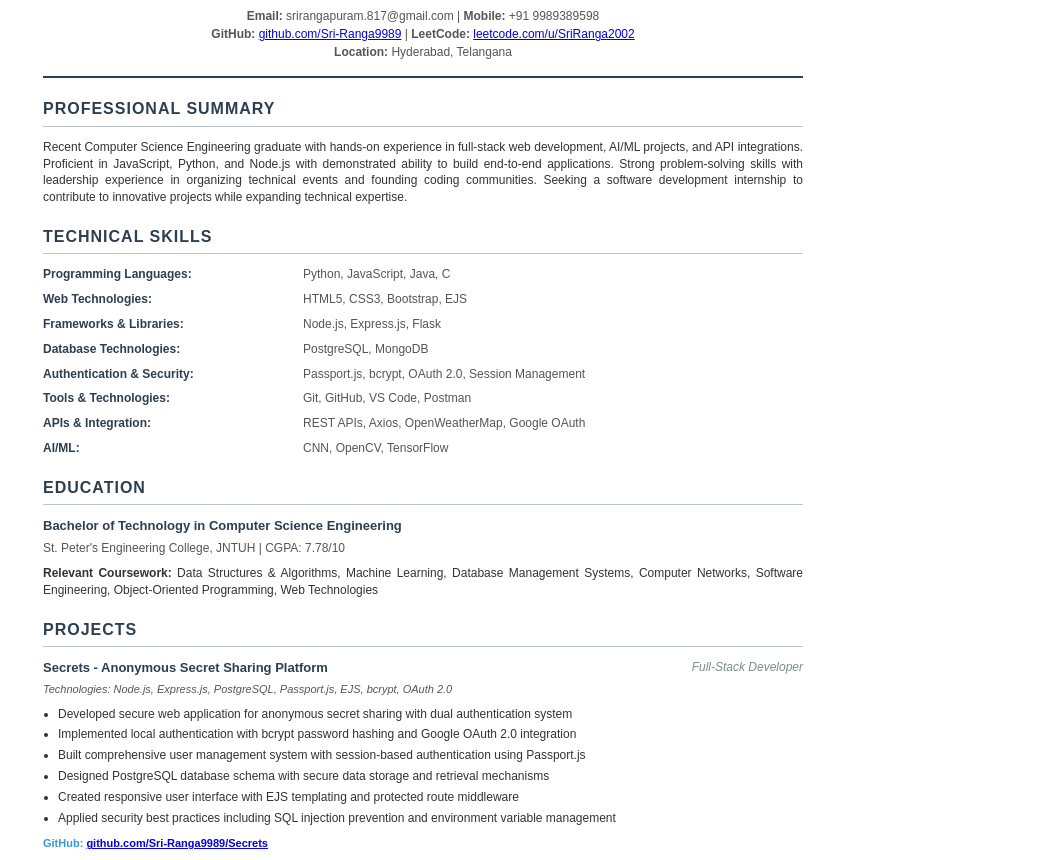
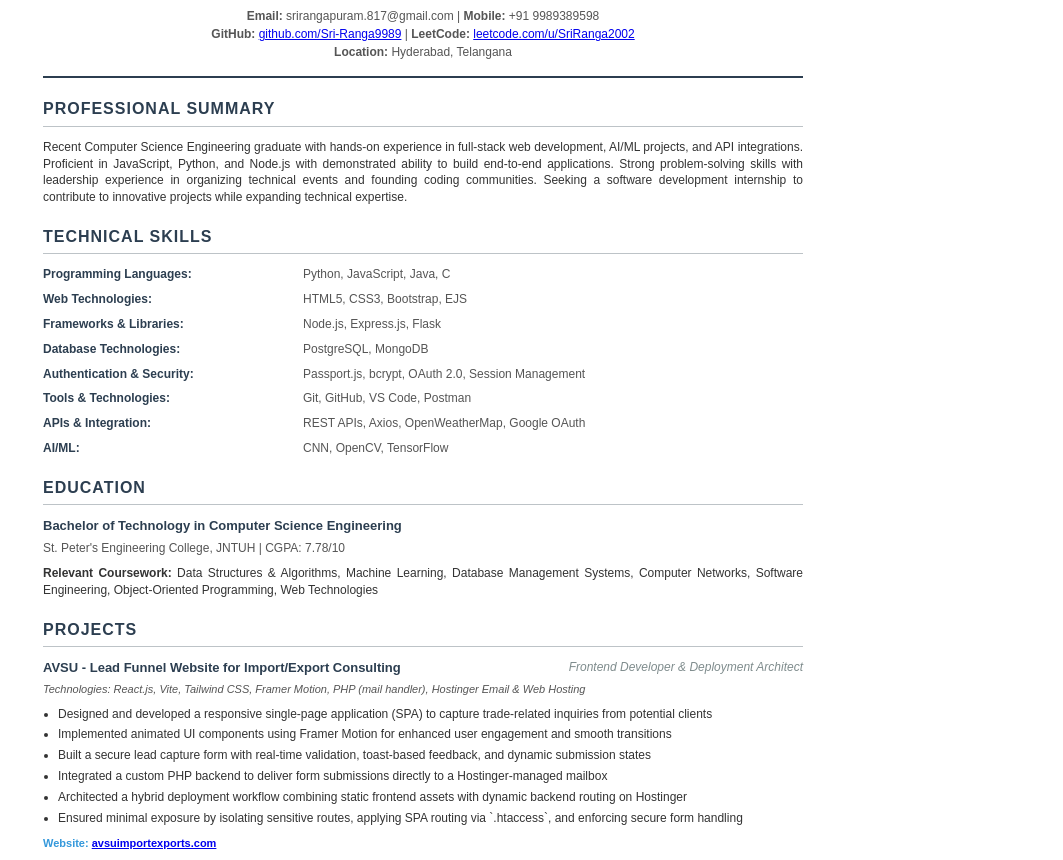
Before and after one commit to Sri-Ranga9989/Puram_SriRanga, a plain HTML site: page index.html in a window 1280 px wide. Shown: the part 92-952 px from the top of the page, without its empty margins (217-1280 px from the left). Drawn offline with Linux system fonts and the light colour scheme.

Commit message:
new avsu added

```diff
--- a/index.html
+++ b/index.html
@@ -263,8 +263,24 @@
 
     <div class="section">
         <h2>Projects</h2>
+        <div class="project-header">
+        <div class="project-title">AVSU - Lead Funnel Website for Import/Export Consulting</div>
+        <div class="project-role">Frontend Developer & Deployment Architect</div>
+        </div>
+        <div class="technologies">
+        Technologies: React.js, Vite, Tailwind CSS, Framer Motion, PHP (mail handler), Hostinger Email & Web Hosting
+        </div>
+        <ul>
+        <li>Designed and developed a responsive single-page application (SPA) to capture trade-related inquiries from potential clients</li>
+        <li>Implemented animated UI components using Framer Motion for enhanced user engagement and smooth transitions</li>
+        <li>Built a secure lead capture form with real-time validation, toast-based feedback, and dynamic submission states</li>
+        <li>Integrated a custom PHP backend to deliver form submissions directly to a Hostinger-managed mailbox</li>
+        <li>Architected a hybrid deployment workflow combining static frontend assets with dynamic backend routing on Hostinger</li>
+        <li>Ensured minimal exposure by isolating sensitive routes, applying SPA routing via `.htaccess`, and enforcing secure form handling</li>
+        </ul>
+        <div class="github-link">Website: <a href="https://avsuimportexports.com/">avsuimportexports.com</a></div>
 
-        <div class="project-header">
+        <div class="project-header" style="margin-top: 15px;">
             <div class="project-title">Secrets - Anonymous Secret Sharing Platform</div>
             <div class="project-role">Full-Stack Developer</div>
         </div>
```
